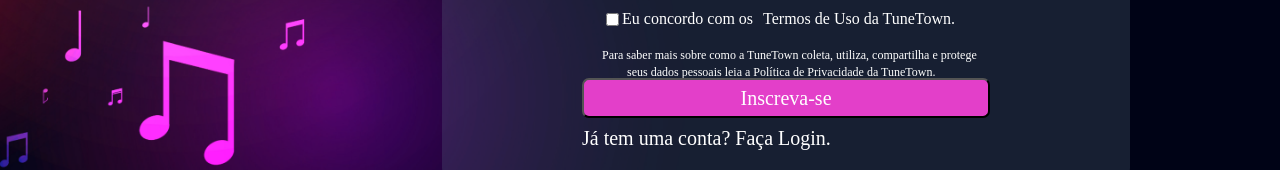
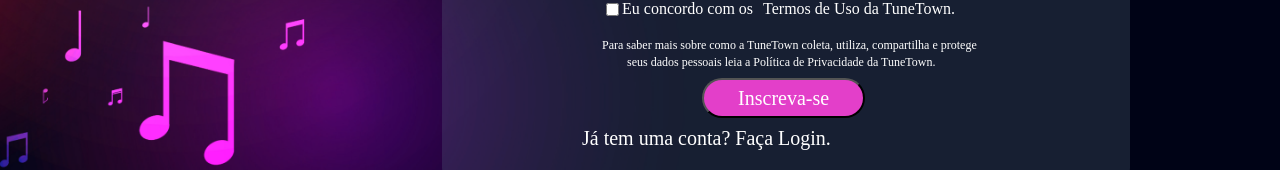
Before and after one commit to Yan-Fonseca/TuneTown, a Vue app: page /#/registro in a window 1280 px wide. Shown: the part 701-871 px from the top of the page. Built offline with nearby package versions, Linux system fonts and the light colour scheme; a web font is replaced by a local one.

Commit message:
Update Registro.vue

```diff
--- a/src/components/Registro/Registro.vue
+++ b/src/components/Registro/Registro.vue
@@ -228,7 +228,7 @@
 .top {
   display: flex;
   flex-direction: column;
-  margin-bottom: 20px;
+  margin-bottom: 10px;
 }
 
 .form-box {
@@ -261,12 +261,14 @@
 }
 
 .btn {
+  margin-top: 10px;
+  margin-left: 120px;
   font-size: 20px;
   color: white;
   background: #E33FC9;
-  border-radius: 7px;
+  border-radius: 20px;
   justify-content: center;
-  width: 100%;
+  width: 40%;
   height: 40px;
 }
 
```
